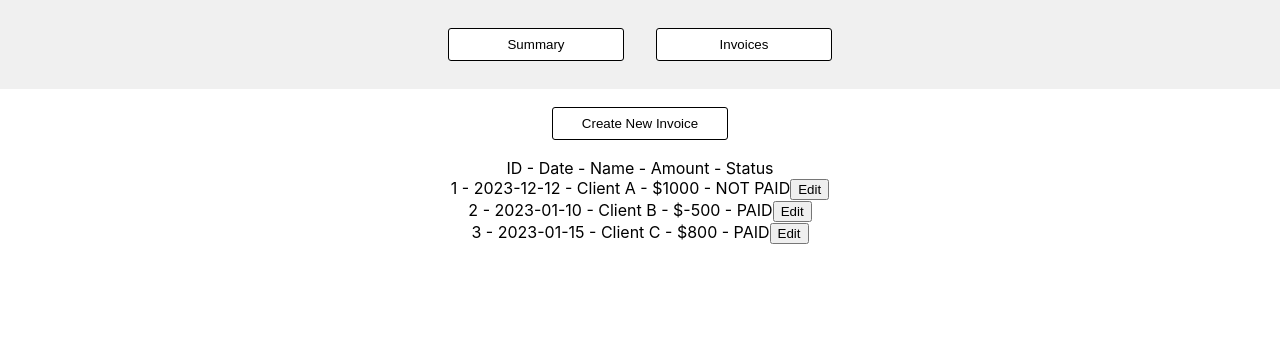
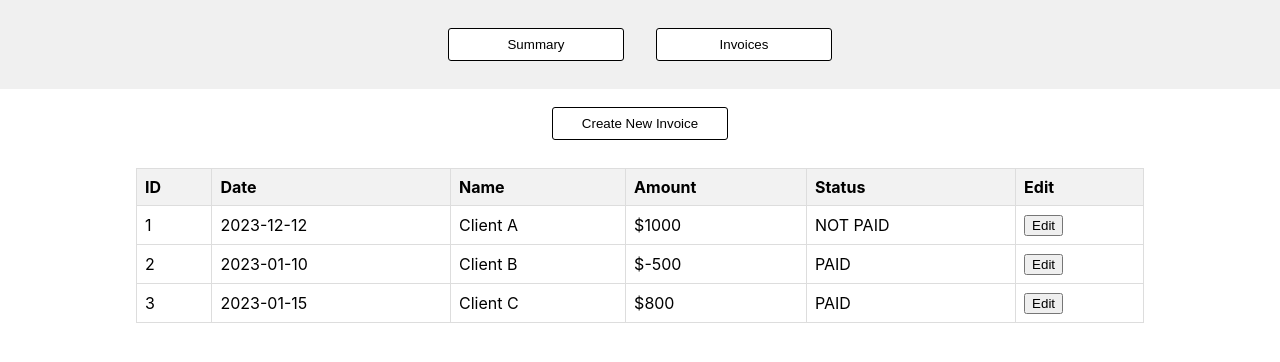
Before and after one commit to janusha95/Widget-App, a React (Create React App) app: page / in a window 1280 px wide. Both pictures are taken after a click on the button "Invoices". Shown: the top 362 px of the page. Built offline with nearby package versions, Linux system fonts and the light colour scheme.

Commit message:
Added the styling

```diff
--- a/src/components/Invoices/Invoice.styles.js
+++ b/src/components/Invoices/Invoice.styles.js
@@ -13,9 +13,37 @@ export const SummaryWrapper = styled.div`
   padding: 10px;
 `;
 
-export const InvoicesList = styled.div`
-  display: flex;
-  align-items: center;
-  flex-direction: column;
-  padding: 10px;
+export const InvoicesList = styled.table`
+  width: 80%;
+  border-collapse: collapse;
+  margin-top: 20px;
+
+  th,
+  td {
+    border: 1px solid #ddd;
+    padding: 8px;
+    text-align: left;
+  }
+
+  th {
+    background-color: #f2f2f2;
+  }
+
+  @media (max-width: 600px) {
+    th,
+    td {
+      display: block;
+      width: 100%;
+      box-sizing: border-box;
+    }
+    tbody tr {
+      margin-bottom: 10px;
+      display: block;
+      border: 1px solid #ddd;
+    }
+
+    td {
+      text-align: left;
+    }
+  }
 `;
--- a/src/components/Invoices/InvoiceForm.jsx
+++ b/src/components/Invoices/InvoiceForm.jsx
@@ -1,14 +1,24 @@
 import React, { useState, useEffect } from "react";
 
-const InvoiceForm = ({ initialInvoice, onCreateInvoice, onUpdateInvoice }) => {
+const InvoiceForm = ({
+  invoices,
+  initialInvoice,
+  onCreateInvoice,
+  onUpdateInvoice,
+}) => {
   const [name, setName] = useState(initialInvoice ? initialInvoice.name : "");
   const [amount, setAmount] = useState(
     initialInvoice ? String(initialInvoice.amount) : ""
   );
+  const [ID, setID] = useState(initialInvoice ? String(initialInvoice.ID) : "");
 
-  const [ID, setID] = useState(initialInvoice ? String(initialInvoice.ID) : "");
+  const getCurrentDate = () => {
+    const currentDate = new Date();
+    const formattedDate = currentDate.toISOString().split("T")[0];
+    return formattedDate;
+  };
   const [creationDate, setCreationDate] = useState(
-    initialInvoice ? String(initialInvoice.creationDate) : ""
+    initialInvoice ? String(initialInvoice.creationDate) : getCurrentDate()
   );
 
   useEffect(() => {
@@ -16,9 +26,17 @@ const InvoiceForm = ({ initialInvoice, onCreateInvoice, onUpdateInvoice }) => {
       setName(initialInvoice.name);
       setAmount(String(initialInvoice.amount));
       setID(String(initialInvoice.ID));
-      setCreationDate(initialInvoice.creationDate);
+      setCreationDate(String(initialInvoice.creationDate));
+    } else {
+      // Set a new ID when creating a new invoice
+      const highestID = invoices.reduce(
+        (maxID, invoice) =>
+          parseInt(invoice.ID) > maxID ? parseInt(invoice.ID) : maxID,
+        0
+      );
+      setID(String(highestID + 1));
     }
-  }, [initialInvoice]);
+  }, [initialInvoice, invoices]);
 
   const handleSaveInvoice = () => {
     const updatedInvoice = {
--- a/src/components/Invoices/InvoicesWidget.jsx
+++ b/src/components/Invoices/InvoicesWidget.jsx
@@ -50,6 +50,7 @@ const InvoicesWidget = ({
       </Button>
       {isFormVisible && (
         <InvoiceForm
+          invoices={invoices}
           initialInvoice={editingInvoice}
           onCreateInvoice={handleCreateInvoice}
           onUpdateInvoice={(updatedInvoice) =>
@@ -61,17 +62,33 @@ const InvoicesWidget = ({
         />
       )}
       <InvoicesList>
-        <div>
-          {"ID"} - {"Date"} - {"Name"} - {"Amount"} - {"Status"}
-        </div>
-        {invoices.map((invoice) => (
-          <div key={invoice.ID}>
-            {invoice.ID} - {invoice.creationDate} - {invoice.name} - $
-            {invoice.amount} -{" "}
-            {isInvoicePaid(invoice, transactions) ? "PAID" : "NOT PAID"}
-            <button onClick={() => handleEditInvoice(invoice)}>Edit</button>
-          </div>
-        ))}
+        <thead>
+          <tr>
+            <th>ID</th>
+            <th>Date</th>
+            <th>Name</th>
+            <th>Amount</th>
+            <th>Status</th>
+            <th>Edit</th>
+          </tr>
+        </thead>
+        <tbody>
+          {invoices.map((invoice) => (
+            <tr key={invoice.ID}>
+              <td>{invoice.ID}</td>
+              <td>{invoice.creationDate}</td>
+              <td>{invoice.name}</td>
+              <td>${invoice.amount}</td>
+              <td>
+                {isInvoicePaid(invoice, transactions) ? "PAID" : "NOT PAID"}
+              </td>
+              <td>
+                {" "}
+                <button onClick={() => handleEditInvoice(invoice)}>Edit</button>
+              </td>
+            </tr>
+          ))}
+        </tbody>
       </InvoicesList>
     </InvoicesContainer>
   );
--- a/src/components/Summary/Summary.styles.js
+++ b/src/components/Summary/Summary.styles.js
@@ -33,12 +33,39 @@ export const SummaryWrapper = styled.div`
   color: black;
 `;
 
-export const SummaryList = styled.div`
-  display: flex;
-  flex-direction: column;
-  align-items: center;
-  padding: 10px;
-  color: black;
+export const SummaryList = styled.table`
+  width: 80%;
+  border-collapse: collapse;
+  margin-top: 20px;
+
+  th,
+  td {
+    border: 1px solid #ddd;
+    padding: 8px;
+    text-align: left;
+  }
+
+  th {
+    background-color: #f2f2f2;
+  }
+
+  @media (max-width: 600px) {
+    th,
+    td {
+      display: block;
+      width: 100%;
+      box-sizing: border-box;
+    }
+    tbody tr {
+      margin-bottom: 10px;
+      display: block;
+      border: 1px solid #ddd;
+    }
+
+    td {
+      text-align: left;
+    }
+  }
 `;
 
 export const ClientSelectionWrapper = styled.div`
--- a/src/components/Summary/SummaryWidget.jsx
+++ b/src/components/Summary/SummaryWidget.jsx
@@ -72,15 +72,24 @@ const SummaryWidget = ({ transactions, invoices }) => {
         </ClientSelectionWrapper>
         <h3>Summary for {selectedName || "All Clients"}</h3>
         <SummaryList>
-          <div>
-            {"ID"} - {"Date"} - {"Amount"} - {"Description"}
-          </div>
-          {getFilteredTransactions().map((transaction) => (
-            <div key={transaction.ID}>
-              {transaction.ID} - {transaction.transactionDate} - $
-              {transaction.amount} - {transaction.description}
-            </div>
-          ))}
+          <thead>
+            <tr>
+              <th>ID</th>
+              <th>Date</th>
+              <th>Amount</th>
+              <th>Description</th>
+            </tr>
+          </thead>
+          <tbody>
+            {getFilteredTransactions().map((transaction) => (
+              <tr key={transaction.ID}>
+                <td>{transaction.ID}</td>
+                <td>{transaction.transactionDate}</td>
+                <td>${transaction.amount}</td>
+                <td>{transaction.description}</td>
+              </tr>
+            ))}
+          </tbody>
         </SummaryList>
       </SummaryWrapper>
     </SummaryContainer>
```
